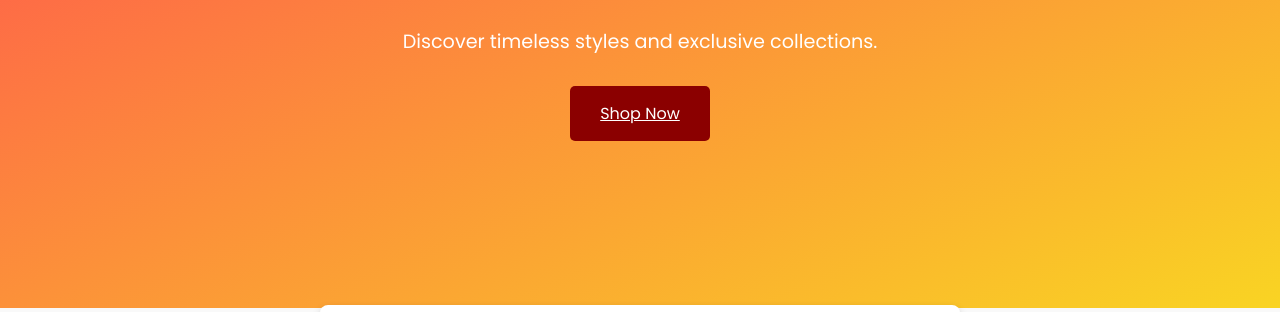
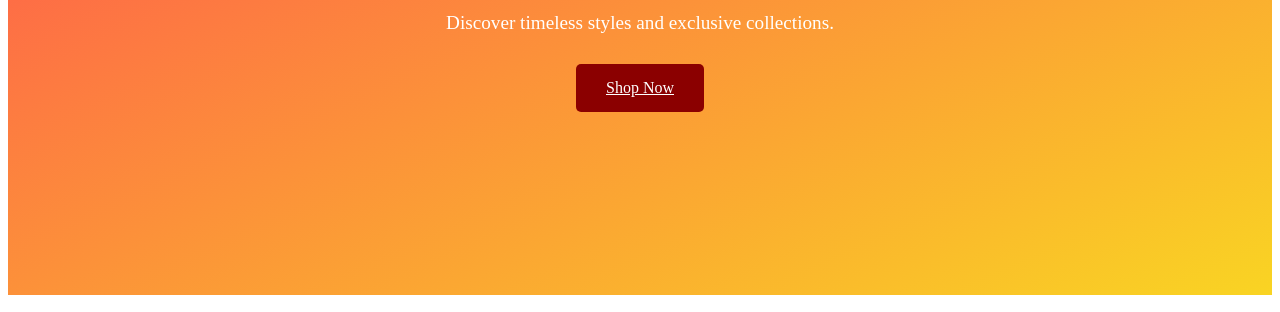
Before and after one commit to gxnzyt/Cantassa, a plain HTML site: page clothing-brand/index.html in a window 1280 px wide. Shown: the part 347-659 px from the top of the page. Drawn offline with Linux system fonts and the light colour scheme.

Commit message:
Update styles.css

```diff
--- a/clothing-brand/styles.css
+++ b/clothing-brand/styles.css
@@ -1,5 +1,5 @@
 /* General Styles */
-body {
+bod {
     margin: 0;
     font-family: 'Poppins', sans-serif;
     color: #333;
```
